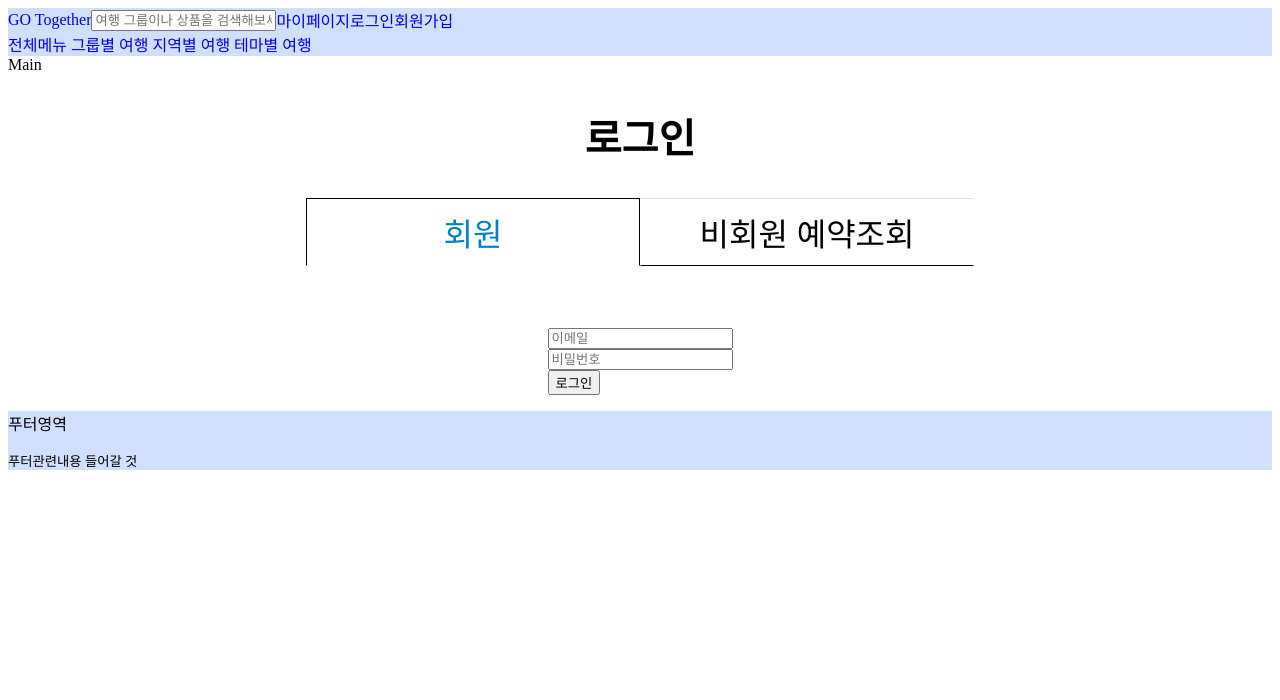
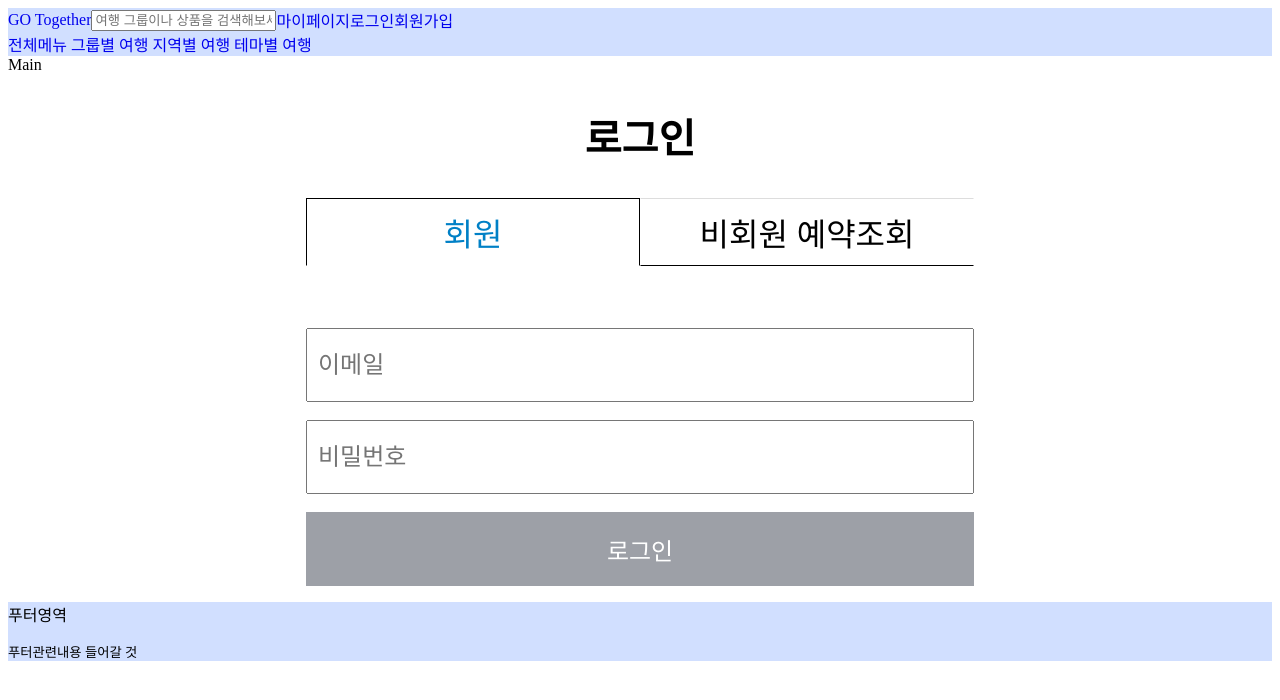
Before and after one commit to TRAVELERSTEAM/TRAVELERS-FE-USER, a React (Vite) app: page /login in a window 1280 px wide. Shown: the top 700 px of the page. Built offline with nearby package versions, Linux system fonts and the light colour scheme.

Commit message:
feat: Login 컴포넌트들에 disabled 속성 추가/#13

```diff
--- a/src/components/login/MemberLogin.tsx
+++ b/src/components/login/MemberLogin.tsx
@@ -1,5 +1,13 @@
 import React from 'react';
 import { useForm } from 'react-hook-form';
+import styled from 'styled-components';
+import {
+  ErrorMessage,
+  FormContainer,
+  InputBox,
+  LoginButton,
+  LoginInput,
+} from '~/style/LoginCommonStyle';
 
 interface memberLogin {
   email: string;
@@ -13,13 +21,18 @@ const onSubmit = (data: memberLogin) => {
 function MemberLogin() {
   const {
     register,
+    watch,
     handleSubmit,
     formState: { errors },
   } = useForm<memberLogin>();
+
+  const watchEmail = watch('email');
+  const watchPassword = watch('password');
+
   return (
-    <form onSubmit={handleSubmit(onSubmit)}>
-      <article>
-        <input
+    <FormContainer onSubmit={handleSubmit(onSubmit)}>
+      <InputBox>
+        <LoginInput
           {...register('email', {
             required: '이메일을 입력해주세요.',
             pattern: {
@@ -30,10 +43,10 @@ function MemberLogin() {
           type="email"
           placeholder="이메일"
         />
-        <span>{errors?.email?.message}</span>
-      </article>
-      <article>
-        <input
+        <ErrorMessage>{errors?.email?.message}</ErrorMessage>
+      </InputBox>
+      <InputBox>
+        <LoginInput
           {...register('password', {
             required: '비밀번호를 입력해주세요.',
           })}
@@ -41,11 +54,17 @@ function MemberLogin() {
           autoComplete="on"
           placeholder="비밀번호"
         />
-        <span>{errors?.password?.message}</span>
-      </article>
-      <button>로그인</button>
-    </form>
+        <ErrorMessage>{errors?.password?.message}</ErrorMessage>
+      </InputBox>
+      <LoginButton disabled={!(watchEmail && watchPassword)}>로그인</LoginButton>
+    </FormContainer>
   );
 }
 
+// 패스워드 비밀번호 표시하기
+// const [isPasswordShown, setIsPasswordShown] = useState(false);
+// const togglePasswordVisiblity = () => {
+//   setIsPasswordShown(isPasswordShown ? false : true);
+// };
+
 export default MemberLogin;
--- a/src/components/login/NoMemberLogin.tsx
+++ b/src/components/login/NoMemberLogin.tsx
@@ -1,5 +1,6 @@
 import React from 'react';
 import { useForm } from 'react-hook-form';
+import { FormContainer, InputBox, LoginButton, LoginInput } from '~/style/LoginCommonStyle';
 
 interface noMemeberLogin {
   userName: string;
@@ -10,45 +11,52 @@ interface noMemeberLogin {
 function NoMemberLogin() {
   const {
     register,
+    watch,
     handleSubmit,
     formState: { errors },
   } = useForm<noMemeberLogin>();
+
+  const watchUserName = watch('userName');
+  const watchReservation = watch('reservation');
+  const watchPhoneNumber = watch('phoneNumber');
 
   const onSubmit = (data: noMemeberLogin) => {
     console.log(data);
   };
 
   return (
-    <form onSubmit={handleSubmit(onSubmit)}>
-      <article>
-        <input
+    <FormContainer onSubmit={handleSubmit(onSubmit)}>
+      <InputBox>
+        <LoginInput
           {...register('userName', {
             required: '이름을 입력해주세요.',
           })}
           placeholder="이름"
         />
         <span>{errors?.userName?.message}</span>
-      </article>
-      <article>
-        <input
+      </InputBox>
+      <InputBox>
+        <LoginInput
           {...register('reservation', {
             required: '예약번호를 입력해주세요.',
           })}
           placeholder="예약번호"
         />
         <span>{errors?.reservation?.message}</span>
-      </article>
-      <article>
-        <input
+      </InputBox>
+      <InputBox>
+        <LoginInput
           {...register('phoneNumber', {
             required: '연락처를 입력해주세요.',
           })}
           placeholder="연락처"
         />
         <span>{errors?.phoneNumber?.message}</span>
-      </article>
-      <button>예약조회</button>
-    </form>
+      </InputBox>
+      <LoginButton disabled={!(watchUserName && watchReservation && watchPhoneNumber)}>
+        예약조회
+      </LoginButton>
+    </FormContainer>
   );
 }
 
```
